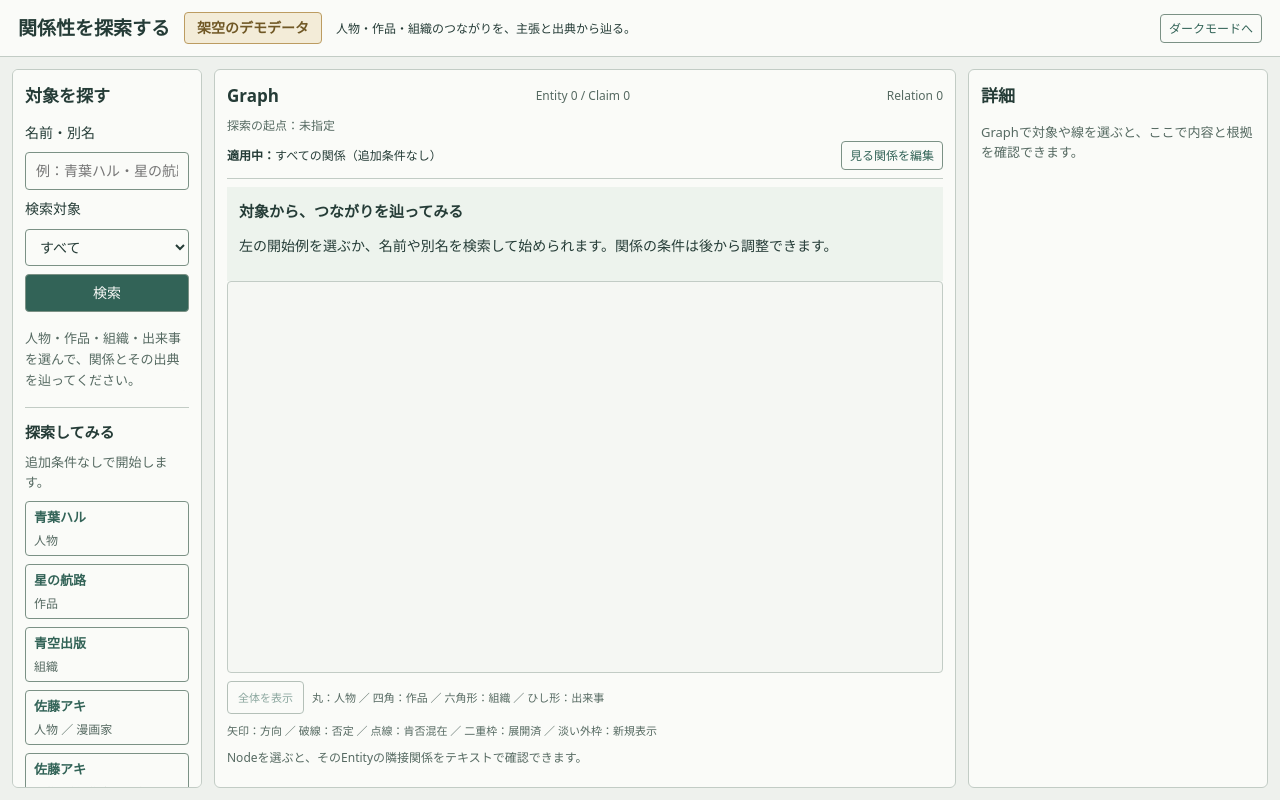
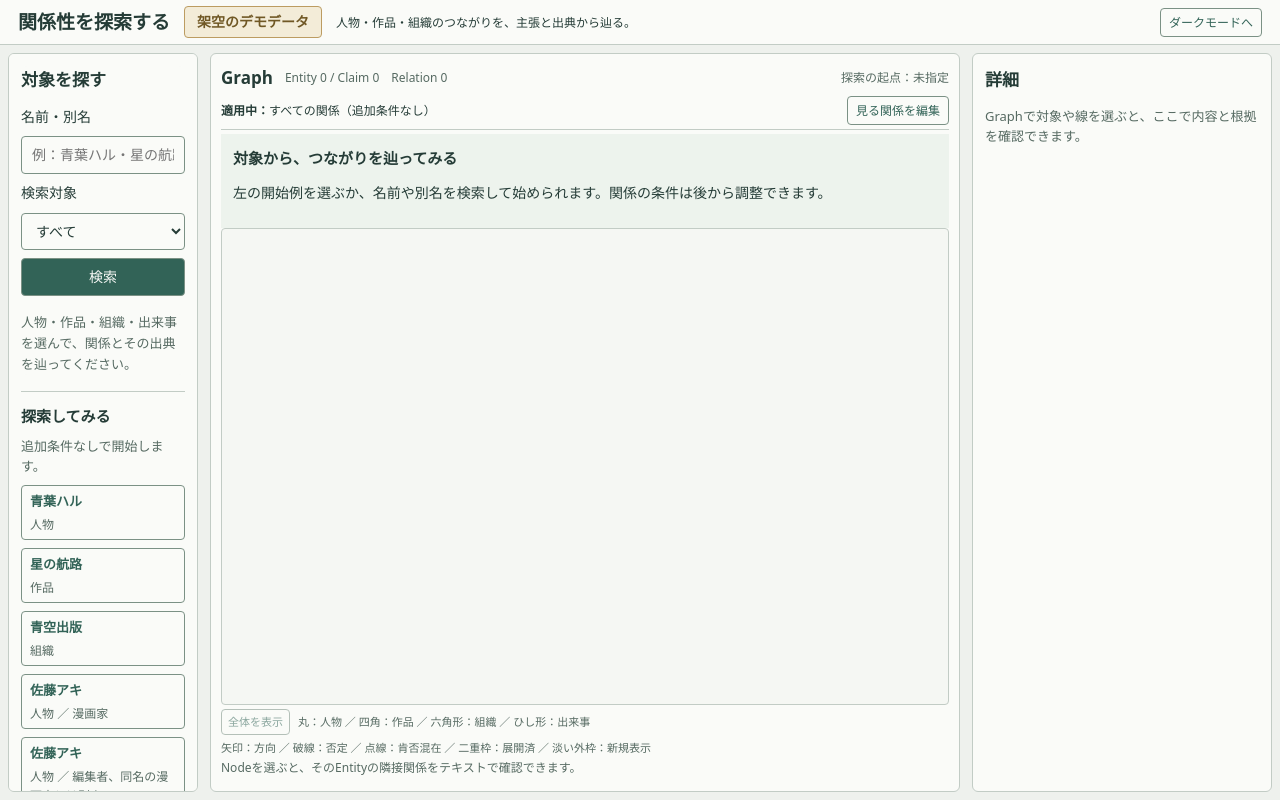
Before and after one commit to isinxnisi/graph-knowledge, a Next.js app: page / in a window 1280 px wide. Built offline with nearby package versions, Linux system fonts and the light colour scheme.

Commit message:
Graph上部の操作領域を圧縮して表示領域を広げる

```diff
--- a/components/Explorer.module.css
+++ b/components/Explorer.module.css
@@ -11,10 +11,10 @@
 .explorer button:disabled { opacity: .55; cursor: default; }
 .explorer input { background: var(--color-panel); color: var(--color-text); width: 100%; }
 .explorer button:focus-visible, .explorer input:focus-visible, .explorer select:focus-visible, .explorer a:focus-visible { outline: 3px solid var(--color-accent); outline-offset: 2px; }
-.header { position: sticky; top: 0; z-index: 2; background: var(--color-panel); border-bottom: 1px solid var(--color-border); padding: 12px 18px; display: flex; align-items: center; gap: 14px; flex-wrap: wrap; flex: 0 0 auto; }
+.header { position: sticky; top: 0; z-index: 2; background: var(--color-panel); border-bottom: 1px solid var(--color-border); padding: 6px 18px; display: flex; align-items: center; gap: 8px 14px; flex-wrap: wrap; flex: 0 0 auto; }
 .header h1, .header p { margin: 0; }
 .demo { padding: 4px 12px; background: var(--color-demo); color: var(--color-demo-text); border: 1px solid var(--color-demo-border); border-radius: 4px; font-weight: 600; }
-.columns { display: grid; grid-template-columns: 190px minmax(430px, 1fr) 300px; align-items: start; gap: 12px; padding: 12px; flex: 1; min-height: 0; }
+.columns { display: grid; grid-template-columns: 190px minmax(430px, 1fr) 300px; align-items: start; gap: 12px; padding: 8px; flex: 1; min-height: 0; }
 .panel { background: var(--color-panel); border: 1px solid var(--color-border); border-radius: 6px; padding: 12px; min-width: 0; overflow-wrap: anywhere; height: 100%; min-height: 0; }
 .columns > .panel:first-child, .columns > aside { max-height: none; overflow-y: auto; position: static; top: 95px; overscroll-behavior: contain; }
 .searchForm { display: grid; gap: 8px; margin-bottom: 16px; }
@@ -27,7 +27,8 @@
 .muted { color: var(--color-muted); font-size: 13px; }
 .error { border-left: 3px solid var(--color-denied); background: var(--color-denied-soft); padding: 10px; color: var(--color-denied); }
 .error p:last-child { margin: 0; }
-.graphHeading { display: flex; justify-content: space-between; align-items: center; gap: 12px; flex: 0 0 auto; }
+.graphHeader { display: flex; justify-content: space-between; align-items: center; flex-wrap: wrap; gap: 4px 16px; margin-bottom: 4px; flex: 0 0 auto; }
+.graphHeading { display: flex; align-items: center; flex-wrap: wrap; gap: 4px 12px; flex: 0 0 auto; }
 .graphHeading p { font-size: 12px; color: var(--color-muted); }
 .empty { padding: 12px; background: var(--color-hover); }
 .canvas { position: relative; height: auto; width: 100%; background: var(--color-canvas); border: 1px solid var(--color-border); border-radius: 4px; flex: 1 1 0; min-height: 230px; }
@@ -35,7 +36,8 @@
 .relationPatches { position: absolute; inset: 0; overflow: hidden; pointer-events: none; z-index: 10; }
 .explorer .relationPatch { position: absolute; transform-origin: right center; pointer-events: auto; white-space: nowrap; font: 11px/1.2 system-ui, sans-serif; padding: 2px 5px; border: 1px solid var(--color-border); border-radius: 4px; background: var(--color-hover); color: var(--color-muted); }
 .explorer .relationPatch[data-selected="true"] { background: var(--color-accent-soft); color: var(--color-accent); }
-.graphTools { display: flex; flex-wrap: wrap; align-items: center; gap: 8px; padding: 8px 0; font-size: 11px; color: var(--color-muted); flex: 0 0 auto; }
+.graphTools { display: flex; flex-wrap: wrap; align-items: center; gap: 4px 8px; padding: 4px 0; font-size: 11px; color: var(--color-muted); flex: 0 0 auto; }
+.graphTools button { padding: 3px 6px; }
 .relations { border-top: 1px solid var(--color-border); padding-top: 8px; margin-top: 0; flex: 0 1 180px; min-height: 85px; overflow: auto; overscroll-behavior: contain; }
 .relationList { max-height: none; overflow-y: auto; overflow: visible; }
 .relationList li { padding: 10px 0; border-bottom: 1px solid var(--color-border); }
@@ -51,10 +53,10 @@
 /* 画面の高さを探索に配分し、詳細と一覧のスクロールをGraphから分離する。 */
 .header h1 { font-size: 19px; }
 .header > p:last-of-type { font-size: 12px; }
-.graphPanel { display: flex; flex-direction: column; overflow: hidden; }
-.graphHeading h2, .graphHeading p { margin-bottom: 6px; }
-.graphPanel > .muted { margin-bottom: 8px; font-size: 12px; }
-.feedback { flex: 0 0 auto; padding: 7px 9px; margin-bottom: 8px; background: var(--color-accent-soft); border-left: 3px solid var(--color-accent); font-size: 12px; }
+.graphPanel { display: flex; flex-direction: column; overflow: hidden; padding: 10px; }
+.graphHeading h2, .graphHeading p { margin: 0; }
+.graphPanel > .muted { margin-bottom: 4px; font-size: 12px; line-height: 1.4; }
+.feedback { display: flex; flex-wrap: wrap; gap: 0 12px; flex: 0 0 auto; padding: 4px 8px; margin-bottom: 4px; background: var(--color-accent-soft); border-left: 3px solid var(--color-accent); font-size: 12px; }
 .feedback p { margin: 0; }
 .relations h3 { position: sticky; top: -8px; background: var(--color-panel); margin-bottom: 5px; padding: 5px 0; z-index: 1; }
 .selectedRelation { border-left: 3px solid var(--color-accent-strong); padding-left: 8px !important; background: var(--color-accent-soft); }
@@ -65,10 +67,7 @@
 .claimFacts dd { margin: 2px 0 0; font-weight: 600; }
 .evidenceTitle { margin-top: 18px !important; }
 @media (max-height: 760px) {
-  .header { padding: 8px 18px; }
   .relations { flex-basis: 100px; }
-  .feedback { padding: 5px 8px; }
-  .graphTools { padding: 5px 0; }
 }
 
 .explorer a { color: var(--color-accent); text-decoration: underline; }
@@ -89,7 +88,7 @@
 .roleFilter { min-width: 0; border: 1px solid var(--color-border); border-radius: 4px; padding: 8px; margin: 10px 0; }
 
 /* 検索・探索条件・選択詳細を分け、条件編集中もGraphを背後に維持する。 */
-.conditionBar { display: flex; flex-wrap: wrap; align-items: center; gap: 6px 12px; margin-bottom: 8px; padding-bottom: 8px; border-bottom: 1px solid var(--color-border); flex: 0 0 auto; font-size: 12px; }
+.conditionBar { display: flex; flex-wrap: wrap; align-items: center; gap: 4px 12px; margin-bottom: 4px; padding-bottom: 4px; border-bottom: 1px solid var(--color-border); flex: 0 0 auto; font-size: 12px; }
 .conditionBar > p { margin: 0; flex: 1 1 220px; }
 .conditionBar > button { padding: 4px 8px; }
 .rootLabel { font-size: 12px; color: var(--color-muted); margin-bottom: 6px !important; }
@@ -113,10 +112,8 @@
 @media (max-height: 760px) {
   .canvas { min-height: 270px; }
   .relations { flex-basis: 70px; min-height: 55px; }
-  .feedback { display: flex; flex-wrap: wrap; gap: 0 8px; }
   .initialFeedback { display: none; }
   .graphPanel > .muted { font-size: 11px; line-height: 1.4; margin-bottom: 4px; }
-  .graphHeading h2, .graphHeading p { margin-bottom: 2px; }
   .graphTools { gap: 4px; padding: 4px 0; }
   .graphTools button { padding: 3px 6px; }
 }
@@ -151,7 +148,7 @@
 
 .rootActions { margin: 12px 0; gap: 8px; }
 
-.rootBar { display: flex; align-items: center; justify-content: space-between; flex-wrap: wrap; gap: 6px 12px; margin-bottom: 6px; flex: 0 0 auto; }
+.rootBar { display: flex; align-items: center; justify-content: space-between; flex-wrap: wrap; gap: 4px 8px; flex: 0 1 auto; }
 .rootBar .rootLabel { margin: 0 !important; }
 .rootBar button { font-size: 12px; padding: 4px 8px; }
 
--- a/components/Explorer.tsx
+++ b/components/Explorer.tsx
@@ -59,11 +59,13 @@ export default function Explorer({ dataset = "demo" }: { dataset?: DatasetMode }
     <main className={`${styles.columns} ${detailWide ? styles.wideDetails : ""}`}>
       <div className={styles.panel}><SearchPanel placeholder={labels.searchExample} onChoose={chooseRoot} /><StartExamples dataset={dataset} onChoose={(entity) => chooseRoot(entity, true)} /></div>
       <section className={`${styles.panel} ${styles.graphPanel}`} aria-labelledby="graph-title">
-        <div className={styles.graphHeading}><h2 id="graph-title">Graph</h2>
-          <p data-testid="graph-counts">Entity {Object.keys(graph.nodes).length} / Claim {Object.keys(graph.claims).length}</p><p data-testid="relation-counts">Relation {Object.keys(relations).length}</p>
+        <div className={styles.graphHeader}>
+          <div className={styles.graphHeading}><h2 id="graph-title">Graph</h2>
+            <p data-testid="graph-counts">Entity {Object.keys(graph.nodes).length} / Claim {Object.keys(graph.claims).length}</p><p data-testid="relation-counts">Relation {Object.keys(relations).length}</p>
+          </div>
+          <div className={styles.rootBar}><p className={styles.rootLabel} data-testid="exploration-root">{entry.root}：{graph.centerId ? graph.nodes[graph.centerId]?.name : entry.rootEmpty}</p>
+            {previous && <button onClick={restorePrevious}>{overviewLabels().restore}</button>}</div>
         </div>
-        <div className={styles.rootBar}><p className={styles.rootLabel} data-testid="exploration-root">{entry.root}：{graph.centerId ? graph.nodes[graph.centerId]?.name : entry.rootEmpty}</p>
-        {previous && <button onClick={restorePrevious}>{overviewLabels().restore}</button>}</div>
         <RelationFilter eventRoles={graph.eventRoles ?? null} positions={graph.organizationPositions ?? null} roles={graph.contributionRoles ?? null} value={graph.predicates} onApply={changePredicates} />
         {graph.centerId ? <p className={styles.muted}>{entry.selectedHelp}</p> : <div className={styles.empty}><h3>{entry.initialTitle}</h3><p>{entry.initialHelp}</p></div>}
         <div className={`${styles.feedback} ${!graph.centerId ? styles.initialFeedback : ""}`} aria-live="polite"><p data-testid="selection-status">選択中：{selectionText}</p><p>{loading ? `Graphを取得中…（${loading}件）` : selectedEntity ? graph.expansions[selectedEntity.id]?.expanded ? "近傍は展開済みです。" : graph.expansions[selectedEntity.id]?.pages.length ? "展開は閉じています。クリックで取得済みの枝を復元します。" : "クリックで一段階展開します。" : "線ごとに同じ関係の主張をまとめて表示しています。"}</p></div>
```
Also changed, not shown: 1 other file (tests, documents, lock files or other folders).
